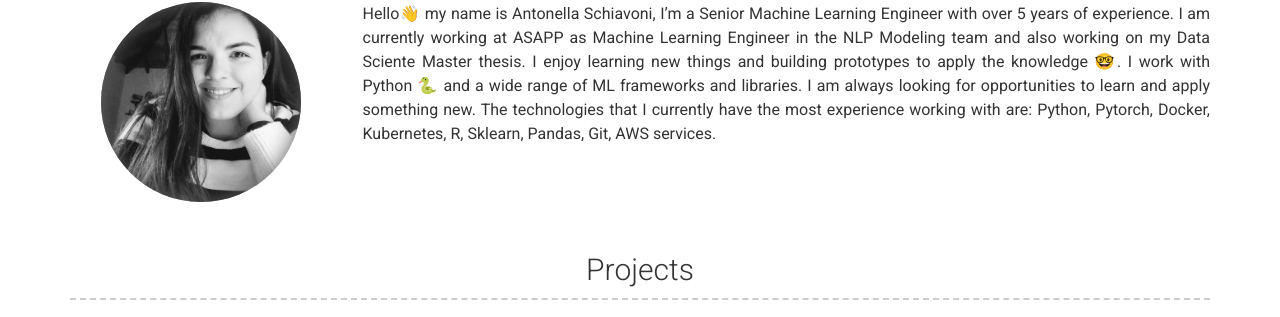
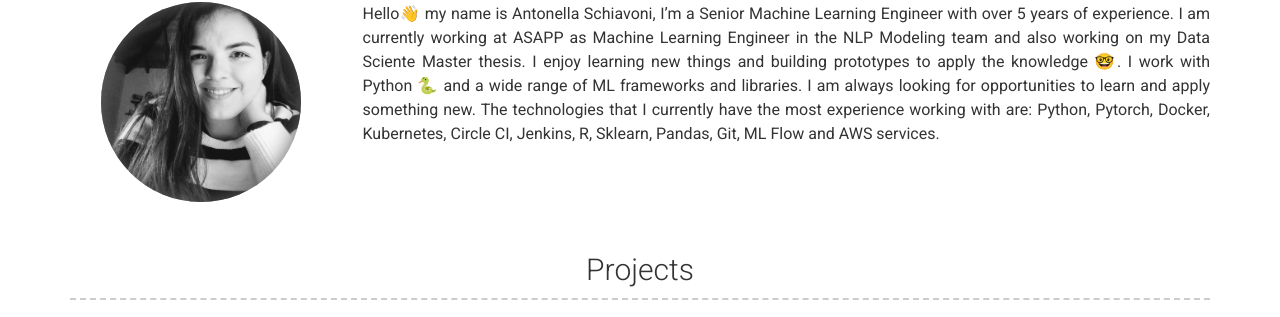
Before and after one commit to antonella-schiavoni/antonella-schiavoni.github.io, a Jekyll site: the page built from index.md, in a window 1280 px wide. Shown: the part 277-594 px from the top of the page. Built offline with Jekyll 4.4.1, drawn with Linux system fonts in a browser that asks for light colours; nearby versions of some CDN libraries.

Commit message:
Update _config.yml

```diff
--- a/_config.yml
+++ b/_config.yml
@@ -41,7 +41,7 @@ about_content: | # this will include new lines to allow paragraphs
 
   Hello👋 my name is Antonella Schiavoni, I’m a Senior Machine Learning Engineer with over 5 years of experience. I am currently working at ASAPP as Machine Learning Engineer in the NLP Modeling team and also working on my Data Sciente Master thesis.
   I enjoy learning new things and building prototypes to apply the knowledge 🤓. I work with Python 🐍 and a wide range of ML frameworks and libraries. I am always looking for opportunities to learn and apply something new.
-  The technologies that I currently have the most experience working with are: Python, Pytorch, Docker, Kubernetes, R, Sklearn, Pandas, Git, AWS services.
+  The technologies that I currently have the most experience working with are: Python, Pytorch, Docker, Kubernetes, Circle CI, Jenkins, R, Sklearn, Pandas, Git, ML Flow and AWS services.
 
 content:
   - title: Projects # Title for the section
```
